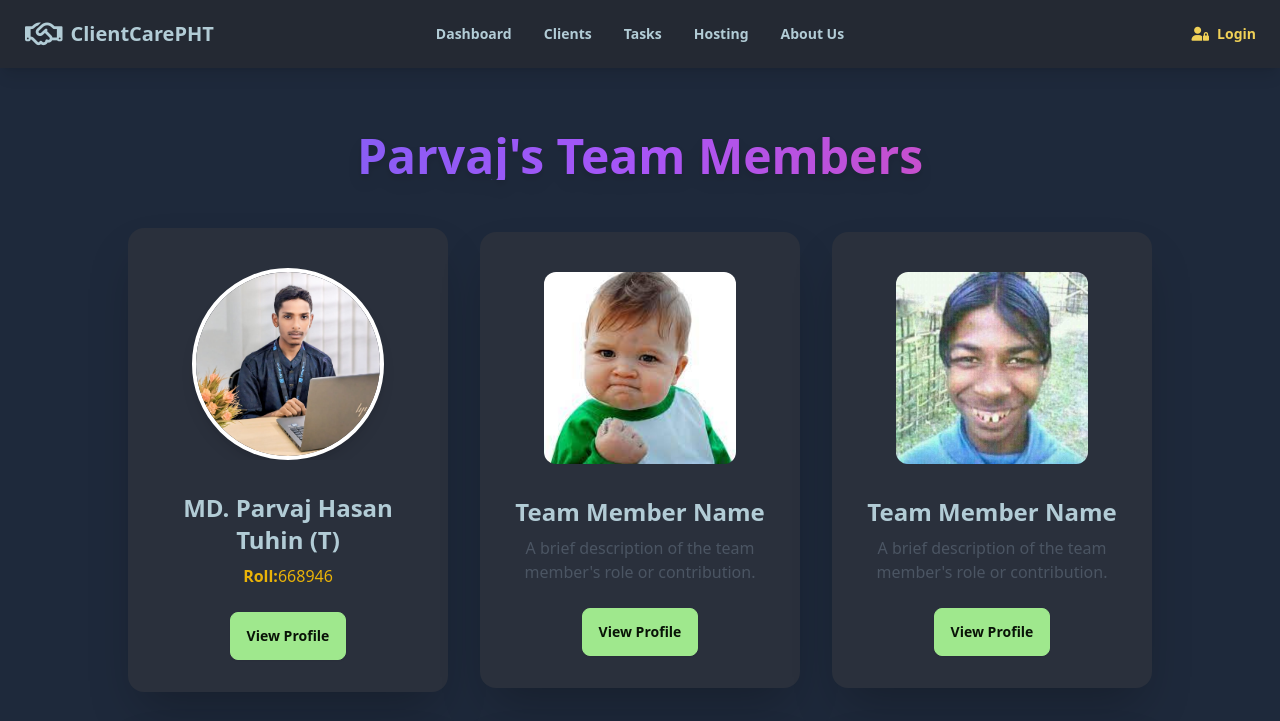
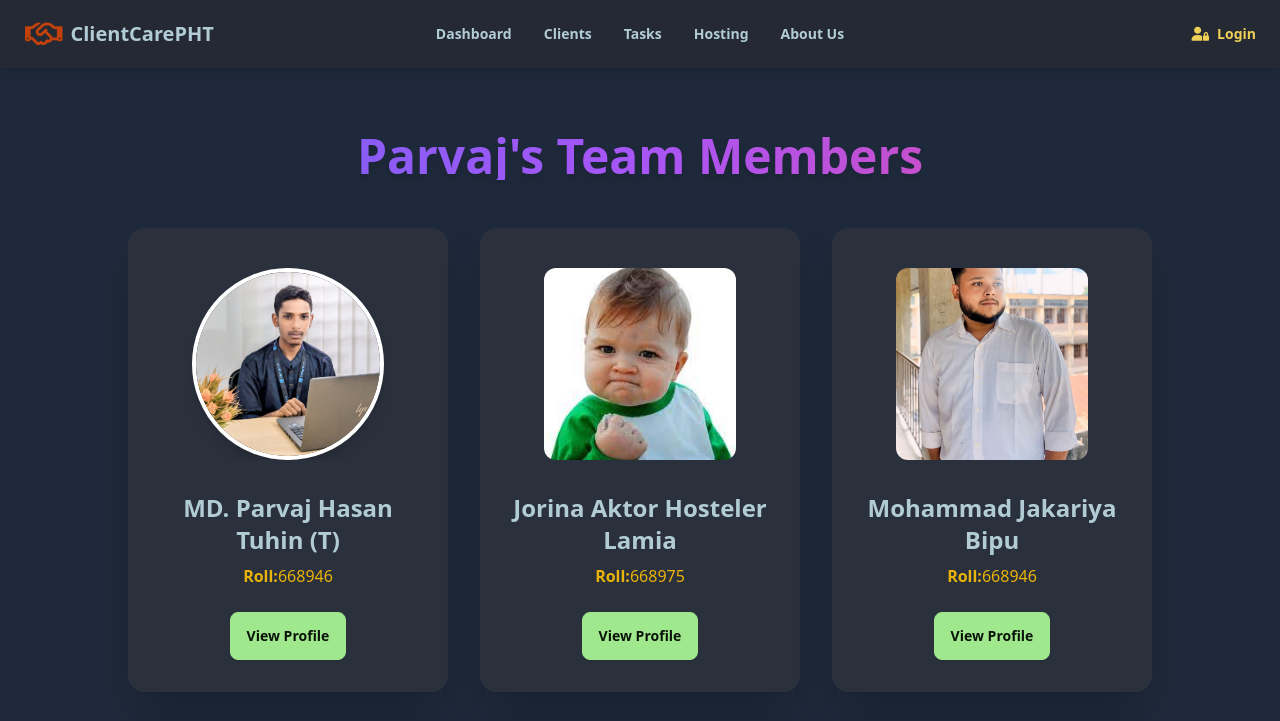
Before and after one commit to mahdi33-gk/parvej-tuhin, a plain HTML site: page about.html in a window 1280 px wide. Shown: the top 721 px of the page. Drawn offline with nearby package versions, Linux system fonts and the light colour scheme.

Commit message:
add some color

```diff
--- a/about.html
+++ b/about.html
@@ -42,7 +42,7 @@
                       <li><a>About Us</a></li>
                     </ul>
                   </div>
-                  <a href="index.html" class="btn btn-ghost text-xl"><i class="text-3xl fa-regular fa-handshake"></i> ClientCarePHT</a>
+                  <a href="index.html" class="btn btn-ghost text-xl"><i class="text-yellow-400 md:text-orange-700 text-3xl fa-regular fa-handshake"></i> ClientCarePHT</a>
                 </div>
                 <div class="navbar-center hidden lg:flex">
                   <ul class="menu menu-horizontal px-1 font-bold">
@@ -68,39 +68,43 @@
               Parvaj's Team Members
           </h1>
           <div class="flex flex-col md:flex-row flex-wrap gap-8 justify-center items-center">
-              <div class="card bg-base-100 w-80 rounded-2xl shadow-2xl transform hover:scale-105 hover:border-2 hover:border-white  transition-transform duration-300">
-                  <figure class="px-10 pt-10">
-                      <img src="images/parvaj.jpg" alt="Team Member" class="rounded-full w-48 h-48 object-cover border-4 border-white shadow-lg" />
+            <div class="group relative card bg-base-100 w-80 rounded-2xl shadow-2xl transform hover:scale-105 hover:border-2 hover:border-white hover:bg-gradient-to-r hover:from-indigo-500 hover:via-purple-500 hover:to-pink-500 transition-transform duration-300">
+                <figure class="px-10 pt-10 relative">
+                    <img src="images/parvaj.jpg" alt="Team Leader" class="rounded-full w-48 h-48 object-cover border-4 border-white shadow-lg" />
+                    <!-- Crown Icon -->
+
                 </figure>
                 <div class="card-body items-center text-center">
                     <h2 class="card-title text-2xl font-semibold">MD. Parvaj Hasan Tuhin (T)</h2>
-
                     <p class="text-yellow-500"><span class="font-bold">Roll:</span>668946</p>
                     <div class="card-actions mt-4">
                         <button class="btn btn-primary">View Profile</button>
                     </div>
                 </div>
             </div>
+
+
               <!-- Repeat the card for each team member -->
               <div class="card bg-base-100 w-80 rounded-2xl shadow-2xl transform hover:scale-105 transition-transform duration-300">
                   <figure class="px-10 pt-10">
                       <img src="images/betamanush.jpeg" alt="Team Member" class="rounded-xl w-48 h-48 object-cover" />
                   </figure>
                   <div class="card-body items-center text-center">
-                      <h2 class="card-title text-2xl font-semibold">Team Member Name</h2>
-                      <p class="text-gray-600">A brief description of the team member's role or contribution.</p>
+                      <h2 class="card-title text-2xl font-semibold">Jorina Aktor Hosteler Lamia</h2>
+                      <p class="text-yellow-500 text-gray-600"><span class="font-bold">Roll:</span>668975</p>
                       <div class="card-actions mt-4">
                           <button class="btn btn-primary">View Profile</button>
                       </div>
                   </div>
               </div>
+
               <div class="card bg-base-100 w-80 rounded-2xl shadow-2xl transform hover:scale-105 transition-transform duration-300">
                   <figure class="px-10 pt-10">
-                      <img src="images/nepali.jpg" alt="Team Member" class="rounded-xl w-48 h-48 object-cover" />
+                      <img  src="images/bepu.jpg" alt="Team Member" class="rounded-xl w-48 h-48 object-cover" />
                   </figure>
                   <div class="card-body items-center text-center">
-                      <h2 class="card-title text-2xl font-semibold">Team Member Name</h2>
-                      <p class="text-gray-600">A brief description of the team member's role or contribution.</p>
+                      <h2 class="card-title text-2xl font-semibold">Mohammad Jakariya Bipu</h2>
+                      <p class="text-yellow-500 "><span class="font-bold">Roll:</span>668946</p>
                       <div class="card-actions mt-4">
                           <button class="btn btn-primary">View Profile</button>
                       </div>
@@ -153,7 +157,7 @@
 
      <footer class="footer bg-base-200 text-base-content p-10">
         <aside>
-          <a class="btn btn-ghost text-xl"><i class="md:text-5xl text-3xl fa-regular fa-handshake"></i> ClientCarePHT</a>
+          <a class="btn btn-ghost text-xl"><i class="text-yellow-400 md:text-orange-700 md:text-5xl text-3xl fa-regular fa-handshake"></i> ClientCarePHT</a>
           <p>
             Founder: Parvaj Hasan Tuhin
           </p>
```
Also changed, not shown: err.html (+2 -2 lines), error.html (+3 -3 lines), index.html (+3 -3 lines), images/bepu.jpg (added). Lines whose indentation alone changed are shown as unchanged.
